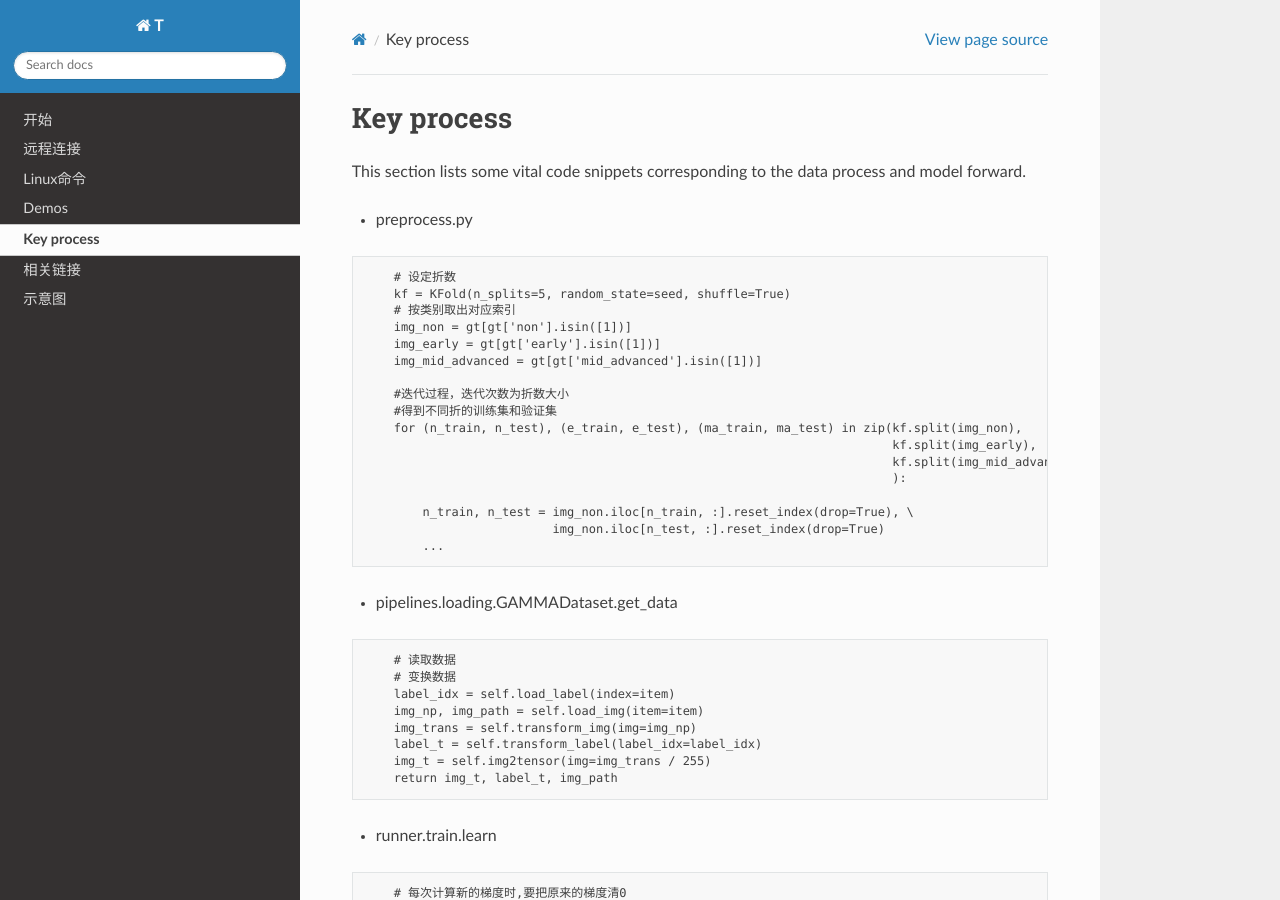
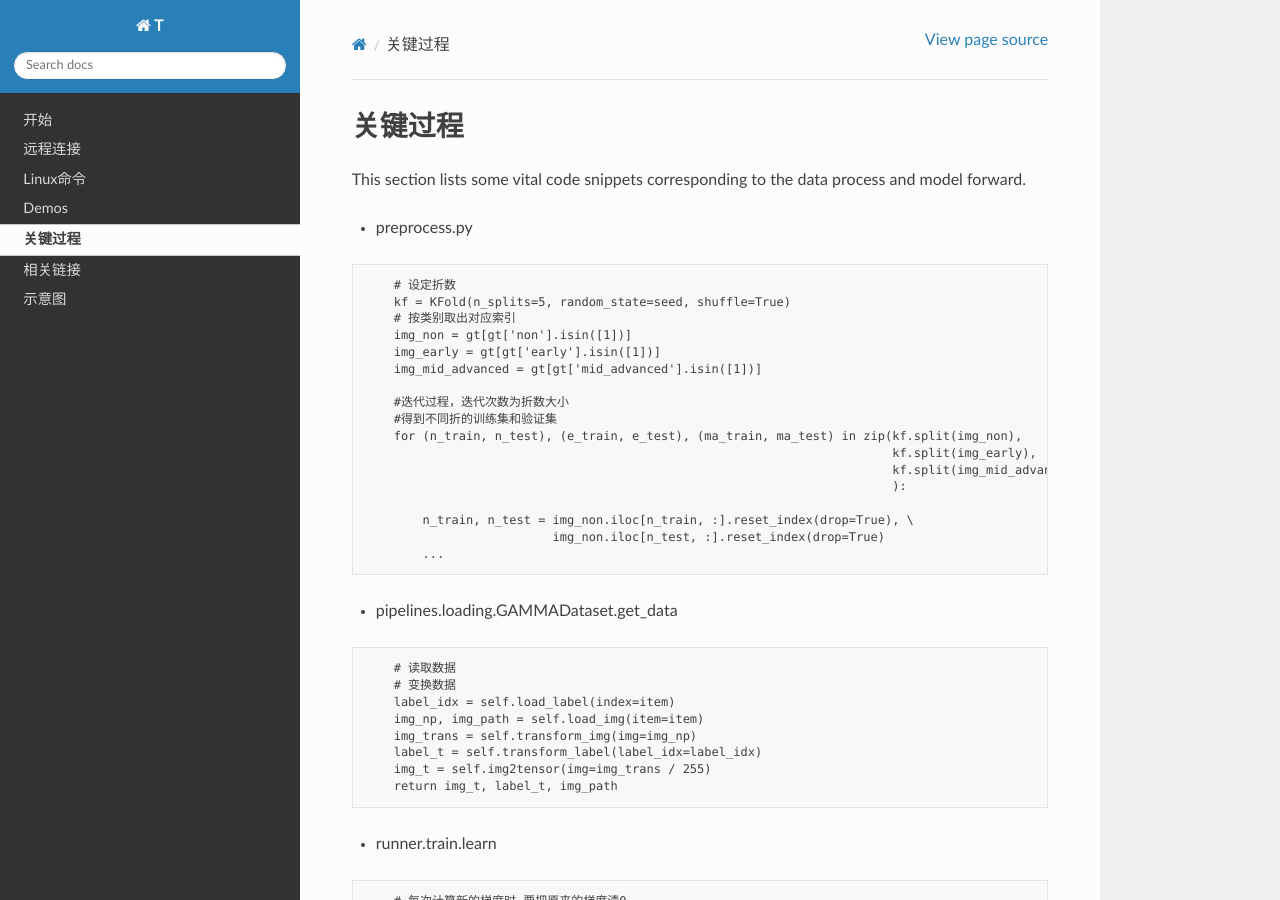
Before and after one commit to Tanbobobo/DL-starter, a Sphinx documentation site: the page built from docs/mds/key_process.md, in a window 1280 px wide and 900 px high. Built offline with Sphinx 7.4.7 and the Read the Docs theme 2.0.0, drawn with Linux system fonts in a browser that asks for light colours.

Commit message:
Update key_process.md

```diff
--- a/docs/mds/key_process.md
+++ b/docs/mds/key_process.md
@@ -1,4 +1,4 @@
-#### Key process
+#### 关键过程
 This section lists some vital code snippets corresponding to the data process
 and model forward.
 * preprocess.py
```
